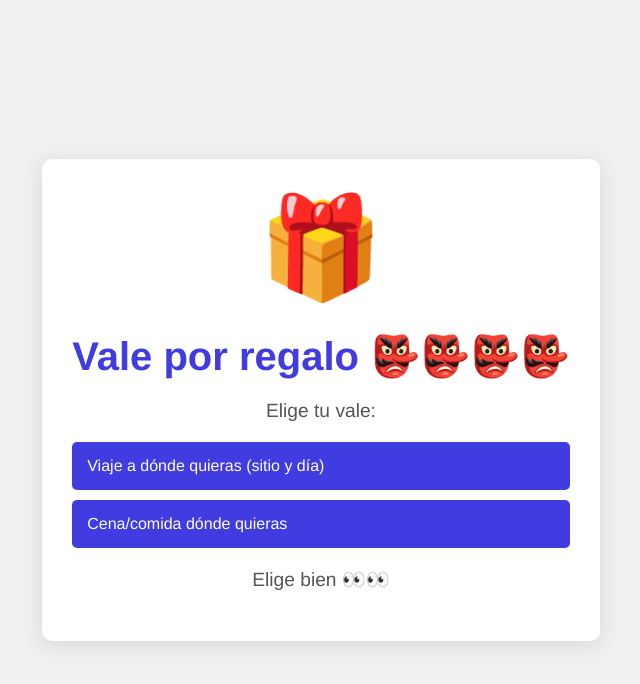
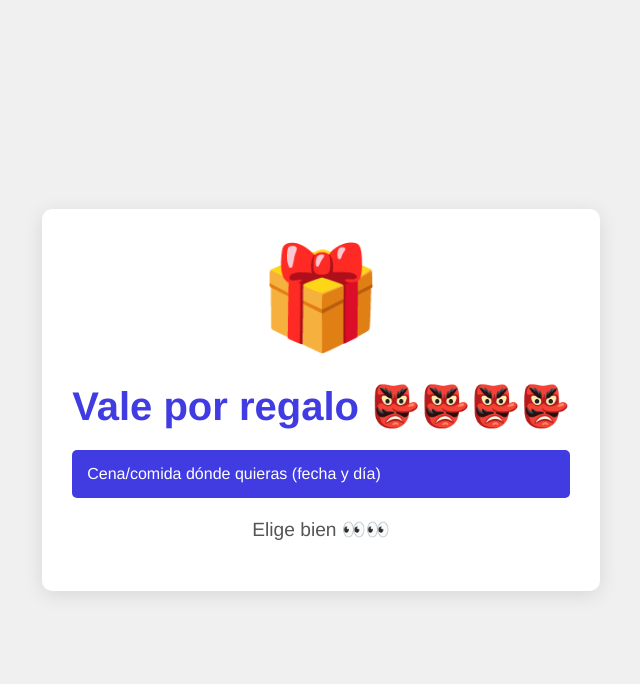
Before and after one commit to Adrienmol/carta, a plain HTML site: page regalo.html in a window 1280 px wide. Shown: the whole page, without its empty margins (319-959 px from the left). Drawn offline with Linux system fonts and the light colour scheme.

Commit message:
Add files via upload

```diff
--- a/regalo.html
+++ b/regalo.html
@@ -66,10 +66,8 @@
 <div class="container">
     <div class="gift-icon">🎁</div>
     <h1>Vale por regalo 👺👺👺👺</h1>
-    <p>Elige tu vale:</p>
     <div class="options">
-        <div class="option">Viaje a dónde quieras (sitio y día)</div>
-        <div class="option">Cena/comida dónde quieras</div>
+        <div class="option">Cena/comida dónde quieras (fecha y día)</div>
     </div>
     <p>Elige bien 👀👀</p>
 </div>
```
